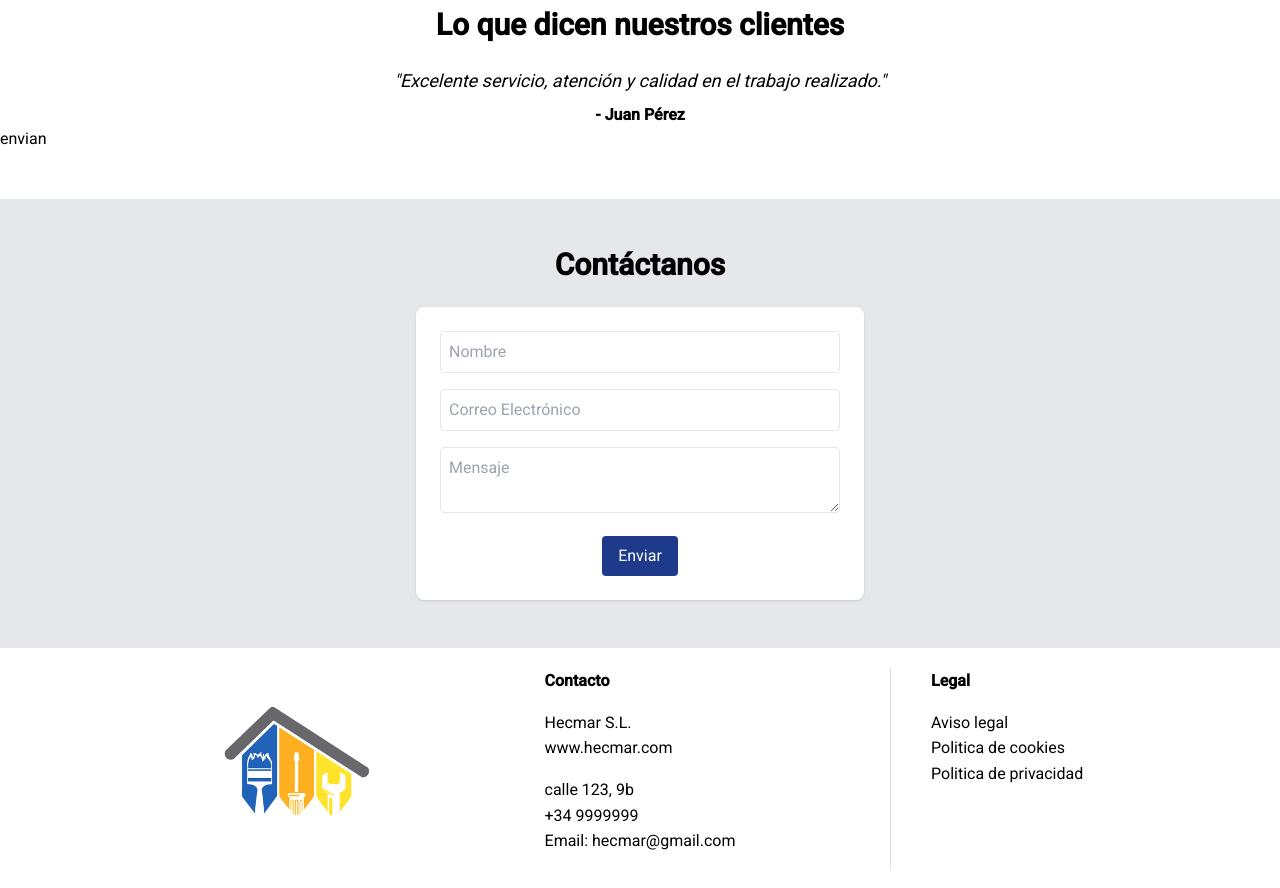
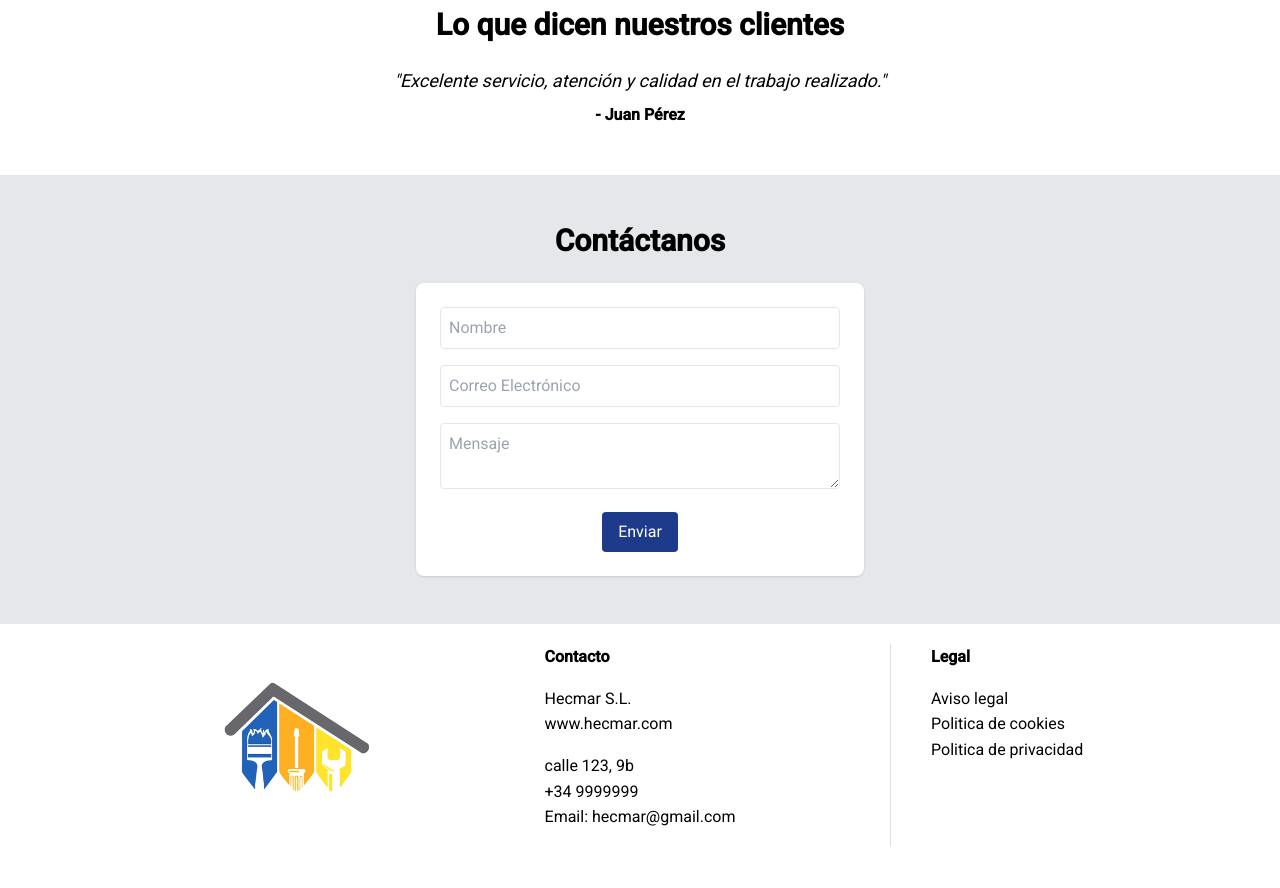
Before and after one commit to HectorGiraldo/template-ssr-reformas-angular, an Angular app: page / in a window 1280 px wide. Shown: the part 2260-3148 px from the top of the page. After the commit the page ends 3126 px from the top, so only its background shows below. Built offline with nearby package versions, Linux system fonts and the light colour scheme.

Commit message:
pruebas de envio email

```diff
--- a/src/app/pages/home/home.component.html
+++ b/src/app/pages/home/home.component.html
@@ -71,7 +71,6 @@
       <p class="mt-2 font-semibold">- Juan Pérez</p>
     </div>
   </div>
-  <button (click)="sendEmail()">envian</button>
 </section>
 
 <!-- Contacto -->
```
